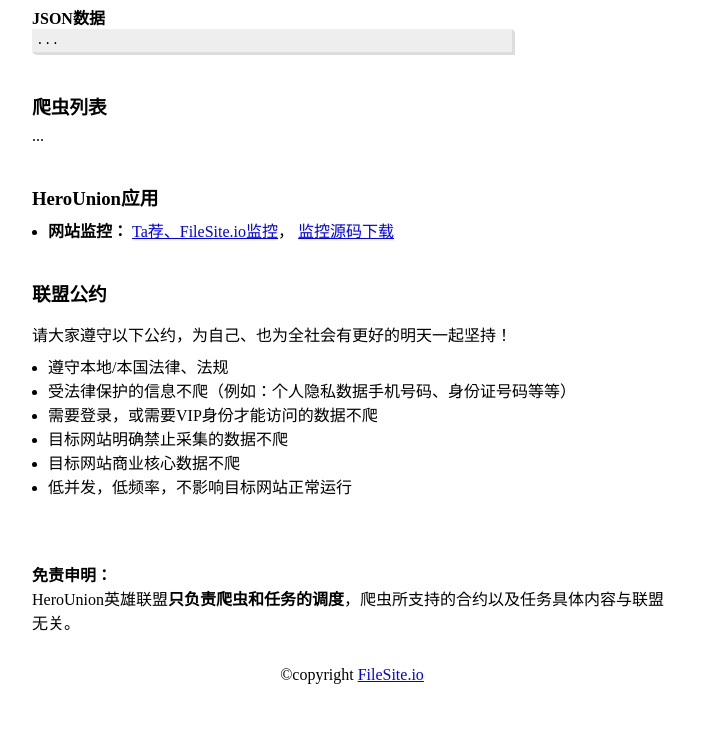
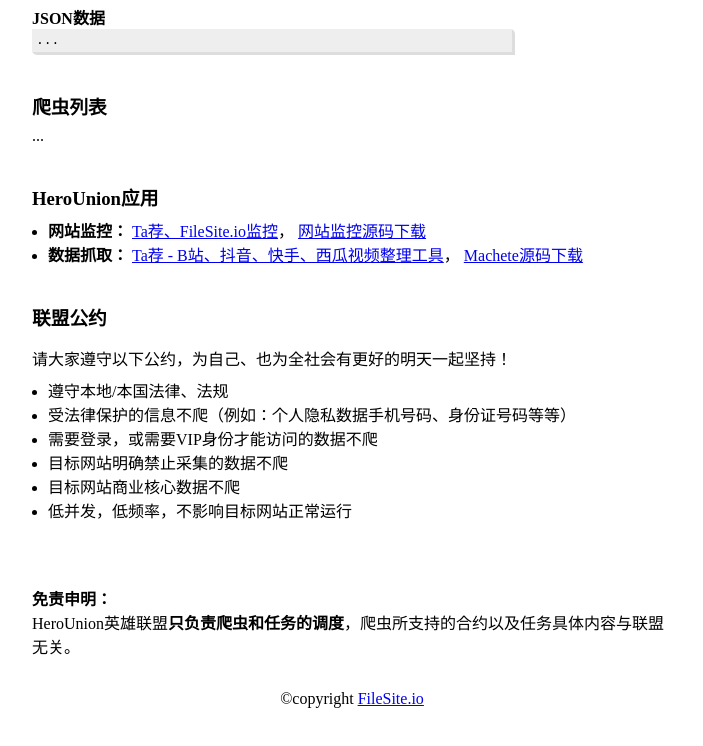
Before and after one commit to filesite-io/herounion, a website: page public/index.html in a window 1280 px wide. Shown: the part 749-1495 px from the top of the page, without its empty margins (288-991 px from the left). Before the commit the page ends 1473 px from the top, so only its background shows below. Drawn offline with Linux system fonts and the light colour scheme; no server answers.

Commit message:
增加数据抓取演示网站链接

```diff
--- a/public/index.html
+++ b/public/index.html
@@ -138,7 +138,12 @@
         <li>
             <strong>网站监控：</strong>
             <a href="https://monitor.filesite.io/d/ddntdyyhv943ke/e7bd91-e7ab99-e79b91-e68ea7?orgId=1" target="_blank">Ta荐、FileSite.io监控</a>，
-            <a href="https://github.com/filesite-io/monit-via-herounion" target="_blank">监控源码下载</a>
+            <a href="https://github.com/filesite-io/monit-via-herounion" target="_blank">网站监控源码下载</a>
+        </li>
+        <li>
+            <strong>数据抓取：</strong>
+            <a href="https://tajian.tv/" target="_blank">Ta荐 - B站、抖音、快手、西瓜视频整理工具</a>，
+            <a href="https://github.com/filesite-io/machete" target="_blank">Machete源码下载</a>
         </li>
     </ul>
 
```
Also changed, not shown: public/en/index.html (+5 -0 lines).
